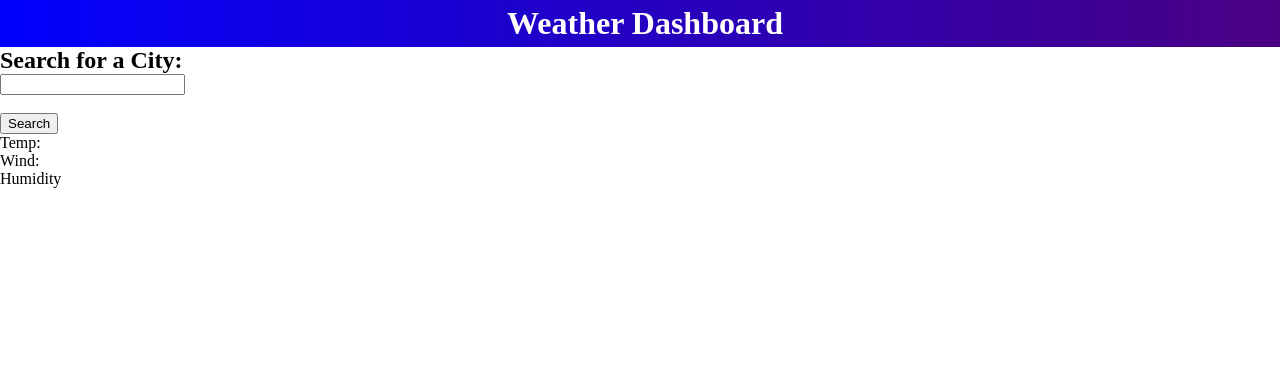
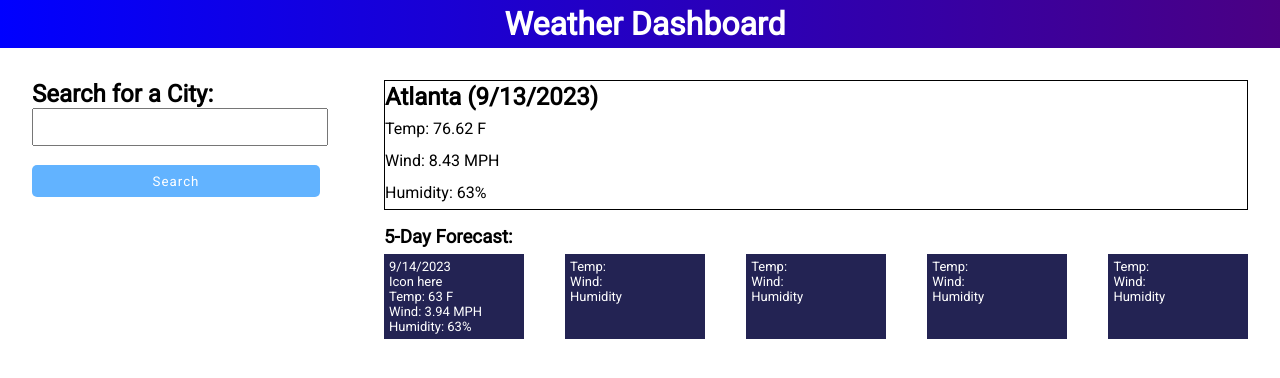
Before and after one commit to itspablooo/weather-dashboard, a plain HTML site: page index.html in a window 1280 px wide. Drawn offline with Linux system fonts and the light colour scheme.

Commit message:
add styling

```diff
--- a/assets/css/style.css
+++ b/assets/css/style.css
@@ -1,5 +1,6 @@
 * {
     margin: 0;
+    font-family: 'Roboto', sans-serif;
 }
 
 header {
@@ -11,3 +12,58 @@ header {
   padding: 5px;
   justify-content: center;
 }
+
+#search-button {
+    width: 100%;
+    height: 2rem;
+    background-color: rgb(98, 179, 255);
+    color: white;
+    letter-spacing: 1px;
+    border: none;
+    border-radius: 5px;
+}
+
+input {
+    width: 100%;
+    height: 2rem;
+}
+
+.container {
+    display: flex;
+    flex-direction: row;
+}
+
+.left-column {
+    width: 25%;
+    padding: 2rem;
+}
+
+.right-column {
+    padding: 2rem;
+    width: 75%;
+}
+
+.row1 {
+    border: 1px solid black;
+    line-height: 2rem;
+
+}
+
+h3 {
+    padding-top: 1rem;
+    padding-bottom: 6px;
+}
+
+.row2 {
+    display: flex;
+    flex-direction: row;
+    justify-content: space-between;
+    color: white;
+}
+
+.card {
+    background-color: rgb(35, 35, 83);
+    padding: 5px;
+    width: 15%;
+    font-size: small;
+}
--- a/index.html
+++ b/index.html
@@ -4,7 +4,11 @@
     <meta charset="UTF-8">
     <meta name="viewport" content="width=device-width, initial-scale=1.0">
     <title>Weather Dashboard</title>
+    <link rel="preconnect" href="https://fonts.googleapis.com">
+    <link rel="preconnect" href="https://fonts.gstatic.com" crossorigin>
+    <link href="https://fonts.googleapis.com/css2?family=Roboto&display=swap" rel="stylesheet">
     <link rel="stylesheet" href="./assets/css/style.css">
+
 </head>
 <body>
     <header>
@@ -16,33 +20,45 @@
             <h2>Search for a City:</h2>
             <form action="">
                 <input type="text" id="city"><br><br>
-                <input type="submit" value="Search">
+                <button type="button" id="search-button">Search</button>
             </form>
         </div>
 
         <div class="right-column">
             <div class="row1">
-                <h2 class="city"></h2>
-                <p>Temp:</p>
-                <p>Wind:</p>
-                <p>Humidity</p>
+                <h2 class="city">Atlanta (9/13/2023)</h2>
+                <p>Temp: 76.62 F</p>
+                <p>Wind: 8.43 MPH</p>
+                <p>Humidity: 63%</p>
             </div>
-
+            <h3>5-Day Forecast:</h3>
             <div class="row2">
-                <div class="column">
-
+                <div class="card">
+                    <p>9/14/2023</p>
+                    <p>Icon here</p>
+                    <p>Temp: 63 F</p>
+                    <p>Wind: 3.94 MPH</p>
+                    <p>Humidity: 63%</p>
                 </div>
-                <div class="column">
-
+                <div class="card">
+                    <p>Temp:</p>
+                    <p>Wind:</p>
+                    <p>Humidity</p>
                 </div>
-                <div class="column">
-
+                <div class="card">
+                    <p>Temp:</p>
+                    <p>Wind:</p>
+                    <p>Humidity</p>
                 </div>
-                <div class="column">
-
+                <div class="card">
+                    <p>Temp:</p>
+                    <p>Wind:</p>
+                    <p>Humidity</p>
                 </div>
-                <div class="column">
-
+                <div class="card">
+                    <p>Temp:</p>
+                    <p>Wind:</p>
+                    <p>Humidity</p>
                 </div>
             </div>
         </div>
```
